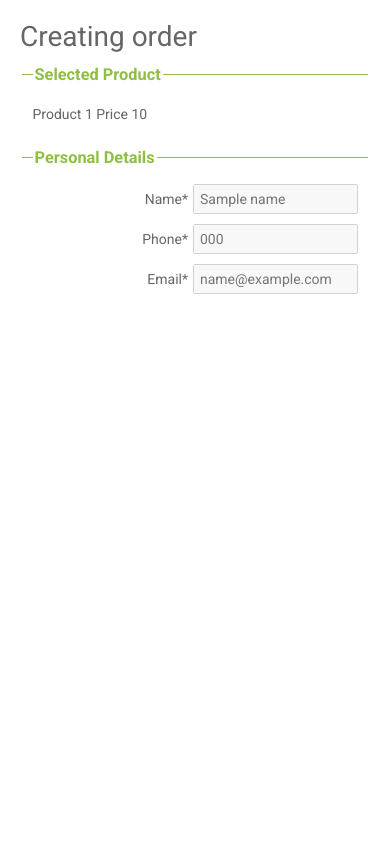
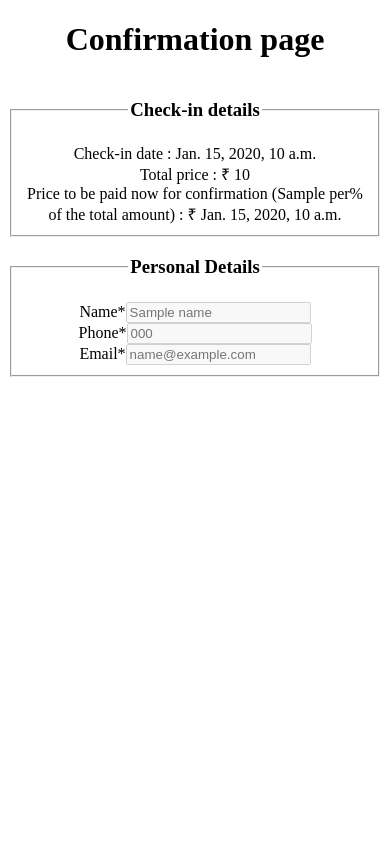
Before and after one commit to hanzala-sohrab/PROJEKT-B2, a Django app: template templates/confirm_order.html in a window 390 px wide. Run offline with Django 3.2, Linux system fonts and the light colour scheme; the template is opened without the code that fills it: most values are stand-ins (such as "Sample title", 1, 10 or a date in 2020); some libraries are stand-ins or nearby versions.

Commit message:
Modify HTML

```diff
--- a/templates/confirm_order.html
+++ b/templates/confirm_order.html
@@ -2,155 +2,26 @@
 <!DOCTYPE html>
 <html>
     <head>
-    <title>Account registration form</title>
+        <title>Booking confirmation</title>
         <link href='https://fonts.googleapis.com/css?family=Open+Sans:400,300,300italic,400italic,600' rel='stylesheet' type='text/css'>
         <link href="https://fonts.googleapis.com/css?family=Roboto:300,400,500,700" rel="stylesheet">
-    <style>
-      html, body {
-      min-height: 100%;
-      }
-      body, div, form, input, select, p {
-      padding: 0;
-      margin: 0;
-      outline: none;
-      font-family: Roboto, Arial, sans-serif;
-      font-size: 14px;
-      color: #666;
-      }
-      h1 {
-      margin: 0;
-      font-weight: 400;
-      }
-      h3 {
-      margin: 12px 0;
-      color: #8ebf42;
-      }
-      .main-block {
-      display: flex;
-      justify-content: center;
-      align-items: center;
-      background: #fff;
-      }
-      form {
-      width: 100%;
-      padding: 20px;
-      }
-      fieldset {
-      border: none;
-      border-top: 1px solid #8ebf42;
-      }
-      .account-details, .personal-details {
-      display: flex;
-      flex-wrap: wrap;
-      justify-content: space-between;
-      }
-      .account-details >div, .personal-details >div >div {
-      display: flex;
-      align-items: center;
-      margin-bottom: 10px;
-      }
-      .account-details >div, .personal-details >div, input, label {
-      width: 100%;
-      }
-      label {
-      padding: 0 5px;
-      text-align: right;
-      vertical-align: middle;
-      }
-      input {
-      padding: 5px;
-      vertical-align: middle;
-      }
-      .checkbox {
-      margin-bottom: 10px;
-      }
-      select, .children, .gender, .bdate-block {
-      width: calc(100% + 26px);
-      padding: 5px 0;
-      }
-      select {
-      background: transparent;
-      }
-      .gender input {
-      width: auto;
-      }
-      .gender label {
-      padding: 0 5px 0 0;
-      }
-      .bdate-block {
-      display: flex;
-      justify-content: space-between;
-      }
-      .birthdate select.day {
-      width: 35px;
-      }
-      .birthdate select.mounth {
-      width: calc(100% - 94px);
-      }
-      .birthdate input {
-      width: 38px;
-      vertical-align: unset;
-      }
-      .checkbox input, .children input {
-      width: auto;
-      margin: -2px 10px 0 0;
-      }
-      .checkbox a {
-      color: #8ebf42;
-      }
-      .checkbox a:hover {
-      color: #82b534;
-      }
-      button {
-      width: 100%;
-      padding: 10px 0;
-      margin: 10px auto;
-      border-radius: 5px;
-      border: none;
-      background: #8ebf42;
-      font-size: 14px;
-      font-weight: 600;
-      color: #fff;
-      }
-      button:hover {
-      background: #82b534;
-      }
-      @media (min-width: 568px) {
-      .account-details >div, .personal-details >div {
-      width: 50%;
-      }
-      label {
-      width: 40%;
-      }
-      input {
-      width: 60%;
-      }
-      select, .children, .gender, .bdate-block {
-      width: calc(60% + 16px);
-      }
-      }
-    </style>
     </head>
     <body>
-    <div class="main-block">
-
-
-
-
-      <form action="{% url 'payment_status' %}" method="POST">{% csrf_token %}
-
-
-
-      <h1>Creating order</h1>
+        <div class="main-block" style="text-align: center;">
+            <form action="{% url 'payment_status' %}" method="POST">
+                {% csrf_token %}
+                <h1>Confirmation page</h1>
                 <fieldset>
                     <legend>
-          <h3>Selected Product</h3>
+                        <h3>Check-in details</h3>
                     </legend>
-
                     <div class="gender" >
-              Product {{ product_id }} Price {{ price }}
+                        Check-in date : {{ date }}
+                        <br>
+                        Total price : ₹ {{ price }}
+                        <br>
+                        Price to be paid now for confirmation ({{ per }}% of the total amount) : ₹ {{ price_now }}
                     </div>
-
                 </fieldset>
                 <fieldset>
                     <legend>
@@ -161,37 +32,26 @@
                             <div><label>Name*</label><input type="text" name="name" placeholder="{{ name }}" disabled></div>
                             <div><label>Phone*</label><input type="text" name="name" placeholder="{{ phone }}" disabled></div>
                             <div><label>Email*</label><input type="text" name="name" placeholder="{{ email }}" disabled></div>
-
-
                         </div>
-
                     </div>
                 </fieldset>
-        <script    src="https://checkout.razorpay.com/v1/checkout.js"
+                <script
+                        src="https://checkout.razorpay.com/v1/checkout.js"
                         data-key={{ id }}
-                   data-amount="{{ price }}"
+                        data-amount="{{ price_now }}"
                         data-currency="INR"
                         data-order_id="{{ order_id }}"
                         data-buttontext="Pay with Razorpay"
-                   data-name="Om Classes"
+                        data-name="PROJEKT-B2"
                         data-description="Your success is our mission"
-                   data-image="{% static 'images/logo.png' %}"
+{#                        data-image="{% static 'images/logo.png' %}"#}
                         data-prefill.name="{{ name }}"
                         data-prefill.email="{{ email }}"
                         data-prefill.contact="{{ phone }}"
-                   data-theme.color="#F37254"></script>
+                        data-theme.color="#F37254"
+                ></script>
                 <input type="hidden" custom="Hidden Element" name="hidden">
-
-
-
-
             </form>
-
-
-
-
-
-
         </div>
     </body>
 </html>
```
Also changed, not shown: templates/order.html (+0 -13 lines). Lines whose indentation alone changed are shown as unchanged.
